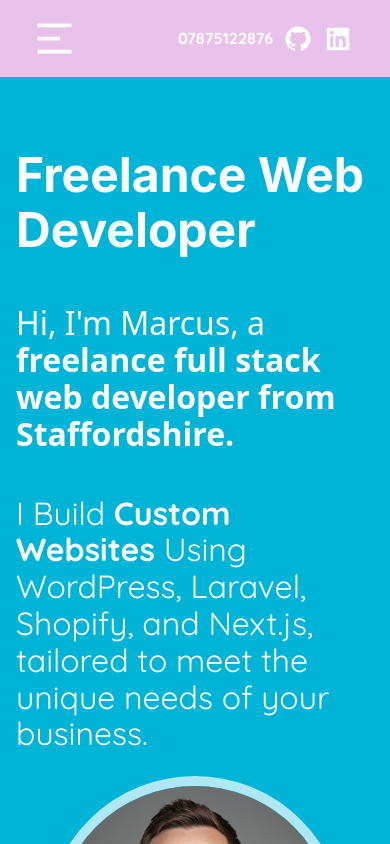
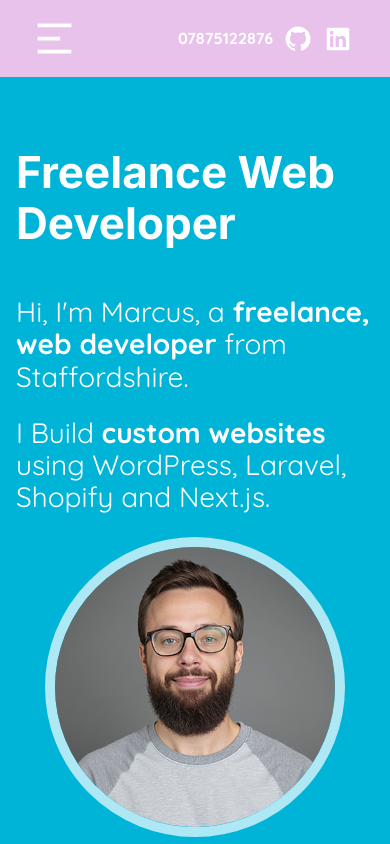
Before and after one commit to linear5ky/portfolio-2023, a Next.js app: page / in a window 390 px wide. Shown: the top 844 px of the page. Built offline with nearby package versions, Linux system fonts and the light colour scheme.

Commit message:
chore: on page seo and mobile header titles

```diff
--- a/components/Contact.js
+++ b/components/Contact.js
@@ -131,7 +131,7 @@ export default function Tech() {
 
   return (
     <div class="container" id="contact">
-      <h3>Contact Me</h3>
+      <h2>Contact Me</h2>
 
       <section class="contact">
         <form onSubmit={handleSubmit}>
--- a/components/Hero.js
+++ b/components/Hero.js
@@ -23,13 +23,17 @@ export default function Hero() {
               animate={{ opacity: 1 }}
               transition={{ duration: 1, ease: "easeOut" }}
             >
-         <h1>Freelance Web Developer</h1>
-<h2>Hi, I&apos;m Marcus, a <span class="bold">freelance full stack web developer from Staffordshire.</span></h2>
+              <h1>Freelance Web Developer</h1>
+              <p>
+                Hi, I&apos;m Marcus, a{" "}
+                <span class="bold">freelance, web developer</span> from
+                Staffordshire.
+              </p>
 
-
-
-        <p>I Build <span class="bold">Custom Websites</span> Using WordPress, Laravel, Shopify, and Next.js, tailored to meet the unique needs of your business.</p>
-
+              <p>
+                I Build <span class="bold">custom websites</span> using
+                WordPress, Laravel, Shopify and Next.js.
+              </p>
             </motion.div>
           </div>
 
--- a/components/Projects.js
+++ b/components/Projects.js
@@ -1,19 +1,18 @@
 import React, { useEffect, useState } from "react";
-import Image from 'next/image'
+import Image from "next/image";
 import { useRouter } from "next/router";
 import { useInView } from "react-intersection-observer";
 import { motion, useAnimation } from "framer-motion";
-import { container, item, rtl, ltr, fade} from "./Animation";
+import { container, item, rtl, ltr, fade } from "./Animation";
 import projects from "../constants/Projects";
 export default function Projects() {
   const router = useRouter();
-  const control = useAnimation()
+  const control = useAnimation();
   const [ref, inView] = useInView({
     threshold: 0.1,
   });
 
   const [mounted, setMounted] = useState(false);
-
 
   useEffect(() => {
     if (inView) {
@@ -24,30 +23,31 @@ export default function Projects() {
     setMounted(true);
   }, [control, inView]);
 
+  return (
+    <div class="container" id="projects">
+      <h2>Recent Projects</h2>
 
-
-  return (
-
-      <div class="container" id="projects">
-
-        <h3>Recent Projects</h3>
-
-            <motion.section class="projects"
-
-            >
-
+      <motion.section class="projects">
         {projects.items.map((proj, idx) => (
-
-                    <motion.article key={proj.name} class="project"
-                         initial={{ opacity: 0, transistion: { duration: 1.5}}}
-                         whileInView={{ opacity: 1, transistion: { duration: 1.5} }}
+          <motion.article
+            key={proj.name}
+            class="project"
+            initial={{ opacity: 0, transistion: { duration: 1.5 } }}
+            whileInView={{ opacity: 1, transistion: { duration: 1.5 } }}
             animate={control}
           >
             <div class="project-content">
               <div class="inner">
                 <h4>{proj.name}</h4>
                 {proj.description}
-                                            <a href={proj.href} class="btn large" rel="noreferrer" target="_blank"  >View Website</a>
+                <a
+                  href={proj.href}
+                  class="btn large"
+                  rel="noreferrer"
+                  target="_blank"
+                >
+                  View Website
+                </a>
               </div>
             </div>
 
@@ -60,11 +60,8 @@ export default function Projects() {
               />
             </div>
           </motion.article>
-
         ))}
-
       </motion.section>
-
     </div>
   );
 }
--- a/components/Reviews.js
+++ b/components/Reviews.js
@@ -1,5 +1,5 @@
 import React, { useEffect, useState } from "react";
-import Image from 'next/image'
+import Image from "next/image";
 import { useRouter } from "next/router";
 import ReviewItems from "../constants/Reviews";
 
@@ -14,27 +14,21 @@ export default function Reviews() {
   }, []);
 
   return (
-
-
     <div class="container">
-
-      <h3>Reviews</h3>
+      <h2>Reviews</h2>
 
       <section class="reviews">
-
         {ReviewItems.items.map((proj, idx) => (
           <div key={proj.class} class={"review  glow " + proj.class}>
             <div class="content">
               {proj.review}
-                <p class="author">{proj.author}  <span>{proj.company}</span></p>
+              <p class="author">
+                {proj.author} <span>{proj.company}</span>
+              </p>
             </div>
           </div>
-
         ))}
-
       </section>
-
-
     </div>
   );
 }
--- a/components/Services.js
+++ b/components/Services.js
@@ -1,5 +1,5 @@
 import React, { useEffect, useState } from "react";
-import Image from 'next/image'
+import Image from "next/image";
 import { useRouter } from "next/router";
 import services from "../constants/Services";
 
@@ -14,26 +14,17 @@ export default function Services() {
   }, []);
 
   return (
-
-
     <div class="container" id="services">
-
-       <h3>Services</h3>
+      <h2>Services</h2>
 
       <section class="services">
-
         {services.items.map((proj, idx) => (
-
           <article key={proj.name} class="service">
             <h3>{proj.name}</h3>
             {proj.description}
           </article>
-
         ))}
-
       </section>
-
-
     </div>
   );
 }
--- a/components/Tech.js
+++ b/components/Tech.js
@@ -1,5 +1,5 @@
 import React, { useEffect, useState } from "react";
-import Image from 'next/image'
+import Image from "next/image";
 import { useRouter } from "next/router";
 import techItems from "../constants/TechItems";
 
@@ -14,20 +14,16 @@ export default function Contact() {
   }, []);
 
   return (
-
-
     <div class="container">
-
-       <h3>Technologies I work with</h3>
+      <h2>Technologies I work with</h2>
 
       <section class="techstack">
-
-            {techItems.map((proj, idx) => (
-                  <div key={proj} class="item">{proj}</div>
-            ))}
+        {techItems.map((proj, idx) => (
+          <div key={proj} class="item">
+            {proj}
+          </div>
+        ))}
       </section>
-
-
-  </div>
-);
+    </div>
+  );
 }
--- a/styles/globals.css
+++ b/styles/globals.css
@@ -1,28 +1,27 @@
-
-@import url('https://fonts.googleapis.com/css2?family=Inter:wght@100;400;700&display=swap');
-@import url('https://fonts.googleapis.com/css2?family=Quicksand:wght@300;400;700&display=swap');
+@import url("https://fonts.googleapis.com/css2?family=Inter:wght@100;400;700&display=swap");
+@import url("https://fonts.googleapis.com/css2?family=Quicksand:wght@300;400;700&display=swap");
 :root {
-  --white:#FFF;
+  --white: #fff;
   --max-width: 1400px;
   --border-radius: 12px;
   --trim: 30px;
   --trim-small: 16px;
-  --font-header:  'Inter', sans-serif;
-  --font-body:  'Quicksand', sans-serif;
+  --font-header: "Inter", sans-serif;
+  --font-body: "Quicksand", sans-serif;
 
   --foreground-rgb: 0, 0, 0;
   --background-start-rgb: 214, 219, 220;
   --background-end-rgb: 255, 255, 255;
 
-  --midnight-blue: #03045E;
-  --cornflower-blue: #023E8A;
-  --starcommand-blue: #0077B6;
-  --green-blue: #0096C7;
-  --pacific-blue: #00B4D8;
-  --sky-blue:   #48CAE4;
-  --middle-blue: #90E0EF;
-  --blizzard-blue: #ADE8F4;
-  --light-cyan: #CAF0F8;
+  --midnight-blue: #03045e;
+  --cornflower-blue: #023e8a;
+  --starcommand-blue: #0077b6;
+  --green-blue: #0096c7;
+  --pacific-blue: #00b4d8;
+  --sky-blue: #48cae4;
+  --middle-blue: #90e0ef;
+  --blizzard-blue: #ade8f4;
+  --light-cyan: #caf0f8;
   --black: #000;
   --pink: #e8c2eb;
 
@@ -59,8 +58,6 @@
   --callout-border-rgb: 172, 175, 176;
   --card-rgb: 180, 185, 188;
   --card-border-rgb: 131, 134, 135;
-
-
 }
 
 @media (prefers-color-scheme: dark) {
@@ -114,7 +111,7 @@ body {
   color: var(--white);
   background: var(--pacific-blue);
   font-family: var(--font-body);
-  font-weight:400;
+  font-weight: 400;
   font-size: 1rem;
 
   /*background: linear-gradient(
@@ -142,12 +139,20 @@ a {
   padding: 0 var(--trim);
 }
 
+section {
+  margin-top: 50px auto;
+}
 
-section {margin-top:50px auto;}
-
-.flex {display: flex; align-items: center;}
-.group a {padding:5px;}
-.between {justify-content: space-between;}
+.flex {
+  display: flex;
+  align-items: center;
+}
+.group a {
+  padding: 5px;
+}
+.between {
+  justify-content: space-between;
+}
 .fullheight {
   height: calc(100vh - 100px);
 }
@@ -168,11 +173,29 @@ section {margin-top:50px auto;}
   }
 }
 
+h1,
+h2,
+h3,
+h4,
+h5,
+h5 {
+  font-family: var(--font-header);
+}
+h1,
+h2,
+h3,
+h4,
+h5,
+h5,
+p {
+  margin: 2rem 0;
+  font-weight: 500;
+  color: #fff !important;
+}
 
-h1,h2,h3,h4,h5,h5 {font-family: var(--font-header);}
-h1,h2,h3,h4,h5,h5,p {margin: 2rem 0; font-weight:500; color:#FFF !important;}
-
-h3 {font-size:2rem;}
+h3 {
+  font-size: 2rem;
+}
 
 .custom-img {
   object-fit: contain;
@@ -194,10 +217,33 @@ h3 {font-size:2rem;}
   box-shadow: var(--card-box-shadow);
 }
 
-article {margin-bottom:0 !important;}
-.extraPaddingTopBottom {padding-top:70px; padding-bottom:70px;}
-.bold {font-weight:700;}
-.show {opacity:1;}
-.btn {background:var(--pink); color: var(--white); padding:10px 20px; font-weight:700; text-transform:uppercase;  display:inline-block; transition:all 0.3s ease-in-out; }
-.btn.large {width:100%; text-align:center; text-decoration: none;}
-a:hover {text-decoration: none;}
+article {
+  margin-bottom: 0 !important;
+}
+.extraPaddingTopBottom {
+  padding-top: 70px;
+  padding-bottom: 70px;
+}
+.bold {
+  font-weight: 700;
+}
+.show {
+  opacity: 1;
+}
+.btn {
+  background: var(--pink);
+  color: var(--white);
+  padding: 10px 20px;
+  font-weight: 700;
+  text-transform: uppercase;
+  display: inline-block;
+  transition: all 0.3s ease-in-out;
+}
+.btn.large {
+  width: 100%;
+  text-align: center;
+  text-decoration: none;
+}
+a:hover {
+  text-decoration: none;
+}
--- a/styles/hero.css
+++ b/styles/hero.css
@@ -1,38 +1,74 @@
 .hero {
-    display:grid;
+  display: grid;
   grid-template-columns: 1fr;
   align-items: center;
-    justify-items:center;
+  justify-items: center;
 }
 
 @media (min-width: 768px) {
   .hero {
     grid-template-columns: 2fr 1fr;
   }
-
 }
 
+.hero h1 {
+  font-size: 2.75rem;
+  font-weight: 700;
+  font-family: var(--font-header);
+}
 
-
+@media (min-width: 768px) {
   .hero h1 {
     font-size: 3rem;
-    font-weight: 700;
-    font-family: var(  --font-header);
-
+  }
 }
 
-.hero h2 {   font-size: 2rem;
-    font-weight: 400;}
-
-.hero p { font-size: 2rem;
+.hero h2 {
+  font-size: 1.75rem;
   font-weight: 400;
 }
 
+.hero p {
+  font-size: 1.75rem;
+  font-weight: 400;
+}
 
- .circle { display: inline-block; position: relative; width: 300px; height: 300px; overflow: hidden; border-radius: 50%; background:var(--white);  border:10px solid var(--blizzard-blue);}
- .circle img { width: auto; height: 100%; margin-left: 0px; }
+@media (min-width: 768px) {
+  .hero h2,
+  .hero p {
+    font-size: 2rem;
+    font-family: var(--font-header);
+  }
+}
 
+.circle {
+  display: inline-block;
+  position: relative;
+  width: 300px;
+  height: 300px;
+  overflow: hidden;
+  border-radius: 50%;
+  background: var(--white);
+  border: 10px solid var(--blizzard-blue);
+}
+.circle img {
+  width: auto;
+  height: 100%;
+  margin-left: 0px;
+}
 
-
- .circle-small { display: inline-block; position: relative; width: 100px; height:100px; overflow: hidden; border-radius: 50%; background:var(--white);  border:10px solid var(--blizzard-blue);}
- .circle img { width: auto; height: 100%; margin-left: 0px; }
+.circle-small {
+  display: inline-block;
+  position: relative;
+  width: 100px;
+  height: 100px;
+  overflow: hidden;
+  border-radius: 50%;
+  background: var(--white);
+  border: 10px solid var(--blizzard-blue);
+}
+.circle img {
+  width: auto;
+  height: 100%;
+  margin-left: 0px;
+}
```
Lines whose indentation alone changed are shown as unchanged.
